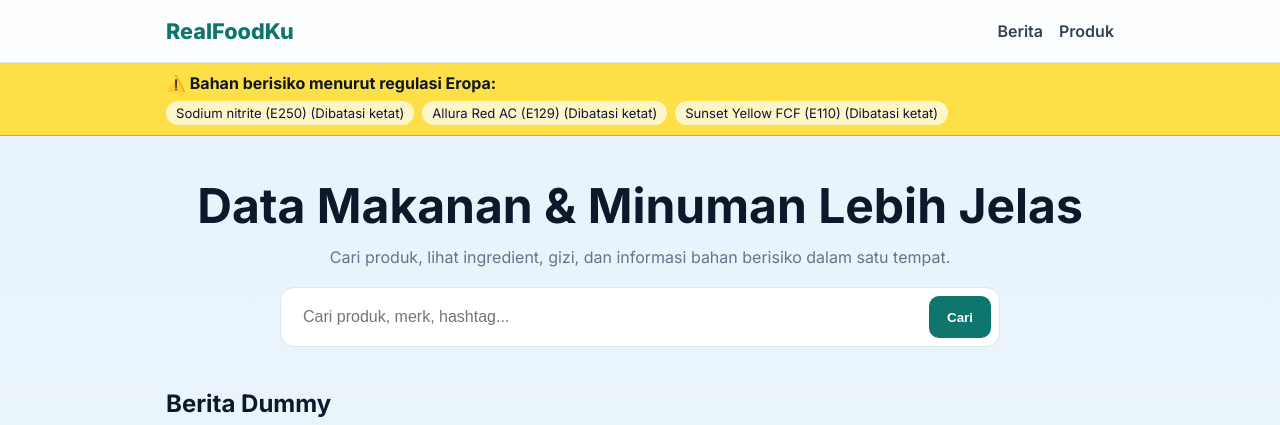
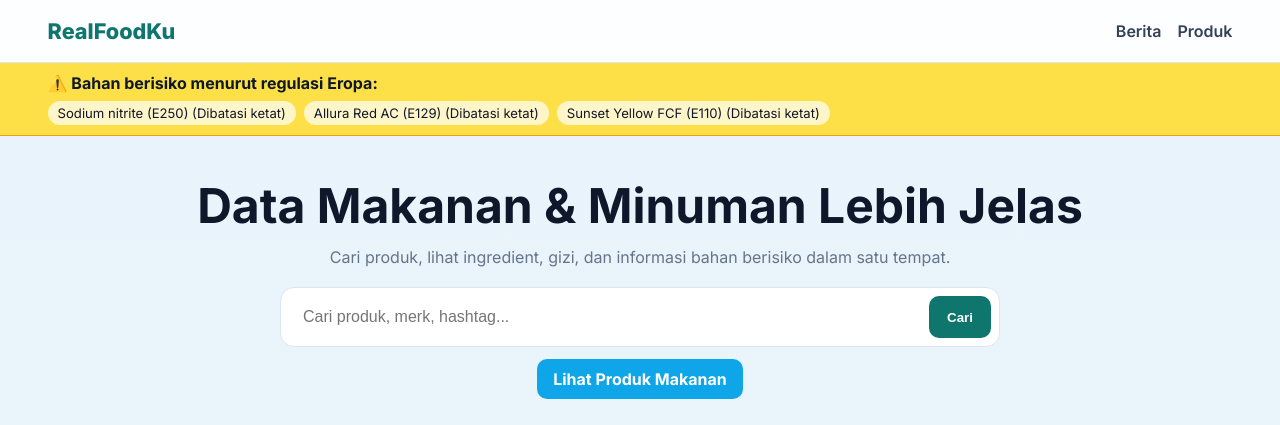
Before and after one commit to KyonKyon0/realfoodku.store, a PHP site: page / in a window 1280 px wide. Shown: the top 425 px of the page. Run offline with PHP 8.4, Linux system fonts and the light colour scheme; data comes from the database, SQL or seed files in the repository; both versions use the stored data as it was after the commit.

Commit message:
Expand desktop layout and add clickable food CTA plus product images

```diff
--- a/assets/css/index.css
+++ b/assets/css/index.css
@@ -29,7 +29,7 @@ body {
     background: linear-gradient(180deg, #e8f3fb 0%, var(--bg) 100%);
 }
 
-.shell { max-width: 980px; margin: 0 auto; padding: 0 16px; }
+.shell { max-width: min(96vw, 1500px); margin: 0 auto; padding: 0 22px; }
 .topbar {
     position: sticky;
     top: 0;
@@ -49,6 +49,8 @@ body {
 .risk-list span { background: rgba(255,255,255,.7); border-radius: 999px; padding: 4px 10px; font-size: .82rem; }
 
 .hero { text-align: center; padding-top: 40px; padding-bottom: 20px; }
+.hero-actions { margin-top: 12px; }
+.hero-link { display: inline-block; background: #0ea5e9; color: #fff; text-decoration: none; font-weight: 700; padding: 10px 16px; border-radius: 10px; }
 .hero h1 { margin: 0; font-size: clamp(1.8rem, 5vw, 3rem); }
 .hero p { color: var(--muted); margin: 12px auto 0; max-width: 760px; }
 .search {
@@ -133,6 +135,13 @@ body {
     min-width: calc((100% - 24px) / 3);
     scroll-snap-align: start;
 }
+.product-image {
+    width: 100%;
+    height: 160px;
+    object-fit: cover;
+    border-radius: 10px;
+    margin-bottom: 10px;
+}
 .meta-row { display: flex; justify-content: space-between; align-items: center; gap: 8px; }
 .brand-name { font-size: .84rem; color: var(--muted); }
 .chip {
@@ -190,6 +199,7 @@ body {
 .footer-dark a:hover { color: #38bdf8; }
 
 @media (max-width: 760px) {
+    .shell { padding: 0 16px; }
     .nav nav { display: none; }
     .search { flex-direction: column; }
     .search button { height: 42px; }
--- a/detail.php
+++ b/detail.php
@@ -15,6 +15,7 @@ $stmt = $pdo->prepare(
         p.kategori,
         p.is_demo,
         p.deskripsi_singkat,
+        p.image_url,
         p.link_beli,
         kg.ingredient,
         kg.energi_kkal,
@@ -29,7 +30,7 @@ $stmt = $pdo->prepare(
      LEFT JOIN produk_hashtag ph ON ph.produk_id = p.id
      LEFT JOIN hashtag h ON h.id = ph.hashtag_id
      WHERE p.id = :id
-     GROUP BY p.id, p.nama_produk, p.merk, p.kategori, p.is_demo, p.deskripsi_singkat, p.link_beli,
+     GROUP BY p.id, p.nama_produk, p.merk, p.kategori, p.is_demo, p.deskripsi_singkat, p.image_url, p.link_beli,
               kg.ingredient, kg.energi_kkal, kg.gula_g, kg.garam_mg, kg.lemak_g, kg.protein_g, kg.takaran_saji'
 );
 $stmt->execute([':id' => $id]);
@@ -66,6 +67,7 @@ if ($product) {
         .badge.demo { background:#fef3c7; color:#b45309; }
         .badge.live { background:#dcfce7; color:#166534; }
         .section { margin-top: 16px; }
+        .product-image { width: 100%; max-height: 260px; object-fit: cover; border-radius: 10px; margin: 8px 0 14px; }
         .ingredient { background: #ecfeff; border-left: 4px solid #06b6d4; padding: 12px; border-radius: 8px; white-space: pre-line; }
         .nutrition { background: #f8fafc; border: 1px solid #e2e8f0; border-radius: 8px; padding: 12px; display: grid; grid-template-columns: repeat(2, 1fr); gap: 8px; }
         .hashtags { display:flex; flex-wrap:wrap; gap:6px; margin-top:8px; }
@@ -93,6 +95,7 @@ if ($product) {
             <?php else: ?>
                 <span class="badge live">Live</span>
             <?php endif; ?>
+            <img class="product-image" src="<?= htmlspecialchars($product['image_url'], ENT_QUOTES, 'UTF-8'); ?>" alt="<?= htmlspecialchars($product['nama_produk'], ENT_QUOTES, 'UTF-8'); ?>">
             <p><?= htmlspecialchars($product['deskripsi_singkat'], ENT_QUOTES, 'UTF-8'); ?></p>
 
             <?php if (!empty($product['hashtags'])): ?>
--- a/index.php
+++ b/index.php
@@ -12,6 +12,7 @@ $productsByCategory = [
 ];
 $dangerousByEurope = [];
 $errorMessage = '';
+$featuredFoodLink = '#produk';
 
 $dummyNews = [
     [
@@ -61,6 +62,7 @@ try {
         p.merk,
         p.kategori,
         p.deskripsi_singkat,
+        p.image_url,
         p.link_beli,
         kg.ingredient,
         kg.energi_kkal,
@@ -85,7 +87,7 @@ try {
           OR (kg.ingredient LIKE :keyword)
           OR (h.nama_tag LIKE :keyword)
       )
-    GROUP BY p.id, p.nama_produk, p.merk, p.kategori, p.deskripsi_singkat, p.link_beli,
+    GROUP BY p.id, p.nama_produk, p.merk, p.kategori, p.deskripsi_singkat, p.image_url, p.link_beli,
              kg.ingredient, kg.energi_kkal, kg.gula_g, kg.garam_mg, kg.lemak_g, kg.protein_g, kg.takaran_saji
     ORDER BY FIELD(p.kategori, 'Makanan', 'Minuman'), p.nama_produk ASC
     SQL;
@@ -119,6 +121,11 @@ try {
         $product['hashtags'] = array_values(array_filter(explode(',', (string) $product['hashtags'])));
         $product['danger_details'] = $dangerDetails;
         $productsByCategory[$product['kategori']][] = $product;
+    }
+
+
+    if (!empty($productsByCategory['Makanan'][0]['id'])) {
+        $featuredFoodLink = '/produk/' . (int) $productsByCategory['Makanan'][0]['id'];
     }
 } catch (Throwable $e) {
     $errorMessage = 'Koneksi database gagal. Cek config.php dan import database.sql.';
@@ -167,6 +174,9 @@ try {
         <input type="text" name="q" id="searchInput" placeholder="Cari produk, merk, hashtag..." value="<?= htmlspecialchars($search, ENT_QUOTES, 'UTF-8'); ?>">
         <button id="searchBtn" type="submit">Cari</button>
     </form>
+    <div class="hero-actions">
+        <a class="hero-link" href="<?= htmlspecialchars($featuredFoodLink, ENT_QUOTES, 'UTF-8'); ?>">Lihat Produk Makanan</a>
+    </div>
 </section>
 
 <main class="shell">
@@ -208,6 +218,7 @@ try {
                 <div class="product-grid carousel" data-carousel="<?= htmlspecialchars($carouselKey, ENT_QUOTES, 'UTF-8'); ?>">
                     <?php foreach ($productsByCategory[$category] as $product): ?>
                         <article class="product-card">
+                            <img class="product-image" src="<?= htmlspecialchars($product['image_url'] ?? 'https://images.unsplash.com/photo-1498837167922-ddd27525d352?w=1200&q=80', ENT_QUOTES, 'UTF-8'); ?>" alt="<?= htmlspecialchars($product['nama_produk'], ENT_QUOTES, 'UTF-8'); ?>">
                             <div class="meta-row">
                                 <span class="chip"><?= htmlspecialchars($product['kategori'], ENT_QUOTES, 'UTF-8'); ?></span>
                                 <span class="brand-name"><?= htmlspecialchars($product['merk'], ENT_QUOTES, 'UTF-8'); ?></span>
```
Also changed, not shown: database.sql (+7 -6 lines), README.md.
